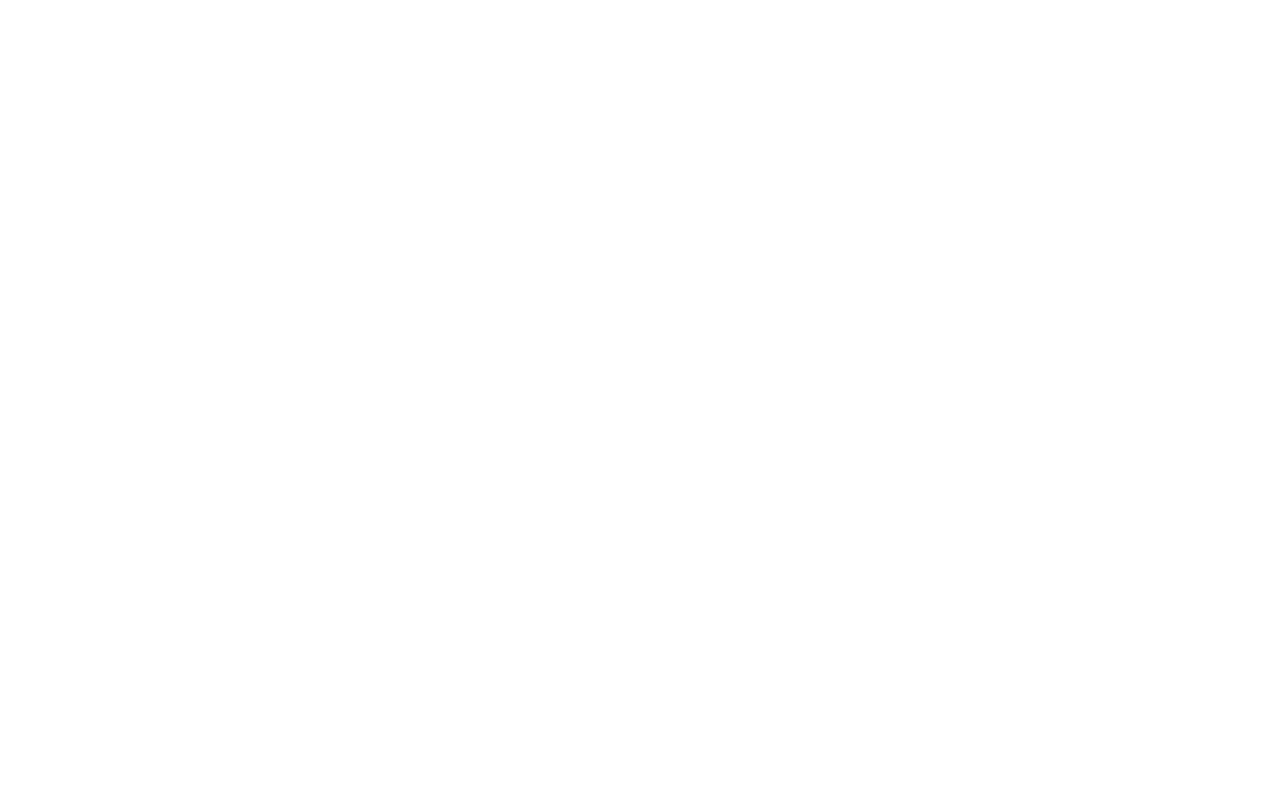
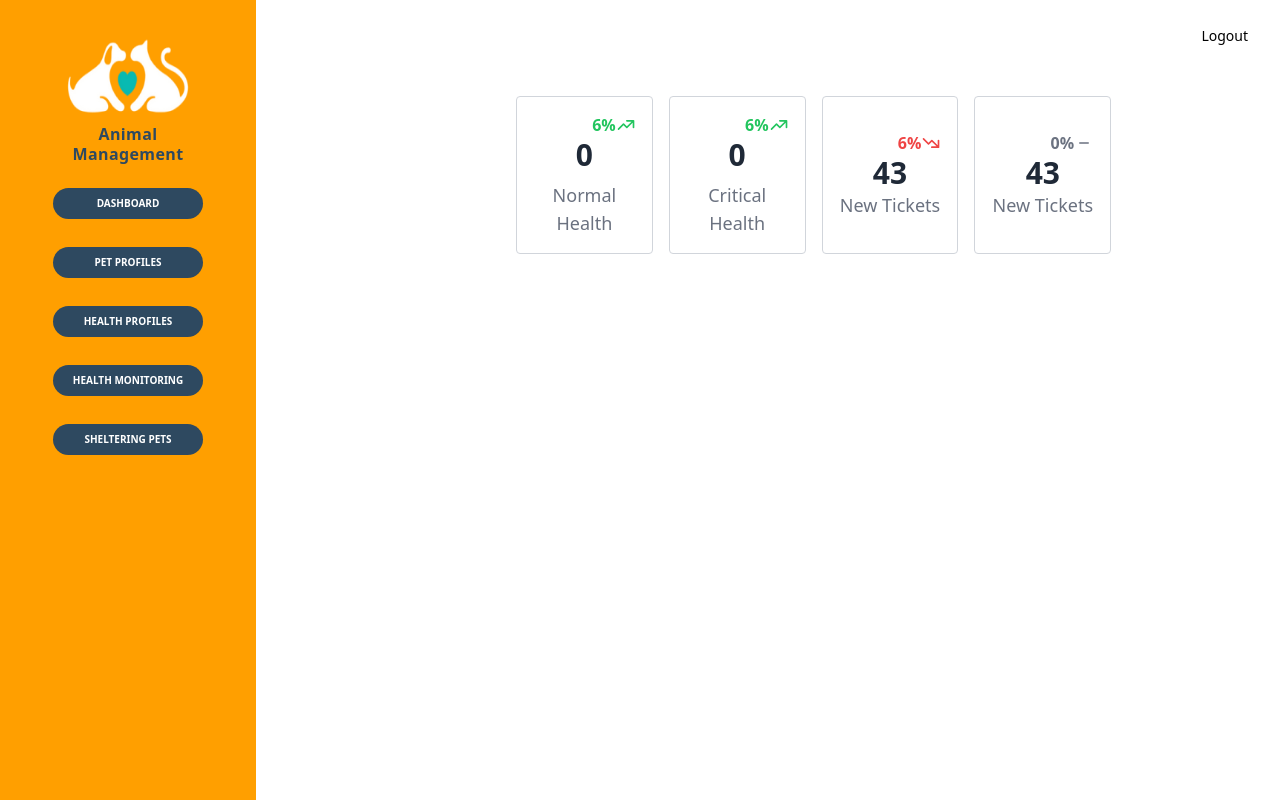
Before and after one commit to sandarujayathilaka/ITP_Frontend, a React (Create React App) app: page /petprofile/dashboard in a window 1280 px wide. Before the commit this address had no page. Built offline with nearby package versions, Linux system fonts and the light colour scheme; no server answers.

Commit message:
added dashboard

```diff
--- a/src/App.js
+++ b/src/App.js
@@ -21,6 +21,7 @@
 import Footer from './components/common/Footer';
 import Report from './components/Animal_Management/Health_Profile/Report';
 import UpdateVac from './components/Animal_Management/Health_Profile/UpdateVac';
+import Dashboard from './components/Animal_Management/Dashboard/Dashboard';
 
 
 function App() {
@@ -41,11 +42,13 @@
                 <Route path='healthprofile' element={<HealthProfile />} />
                 <Route path='displayhealth/:id' element={<DisplayHealth />} />
                 <Route  path='addvac/:id/:state' element={<Addvac/>}/>
+                <Route path='dashboard' element={<Dashboard />} />
 
             </Route>
 
             <Route path='/UpdateHealth/:id' element={<UpdateHealth/>}/>
             <Route path='/test/:id/qrcode' element={<Test />} />
+
             <Route path='/upvac/:id/:index/:state' element={<UpdateVac />} />
             {/* <Route  path='/vacreport/:id' element={<VacReport/>}/> */}
 
--- /dev/null
+++ b/src/components/Animal_Management/Dashboard/Dashboard.jsx
@@ -0,0 +1,85 @@
+// In PetCounts.js
+
+import axios from 'axios';
+import React, { useState, useEffect } from 'react';
+
+function Dashboard() {
+  const [normalCount, setNormalCount] = useState(0);
+  const [criticalCount, setCriticalCount] = useState(0);
+
+  useEffect(() => {
+    async function healthCounts() {
+      try {
+        const response = await axios.get('http://localhost:5000/api/vet/statuscount');
+        setNormalCount(response.data.normalCount);
+        setCriticalCount(response.data.criticalCount);
+      } catch (err) {
+        console.error(err);
+      }
+    }
+    healthCounts();
+  }, []);
+
+  return (
+    <>
+
+<div id="wrapper" class="ml-[500px] mt-[80px] px-4 py-4 mx-auto">
+            <div class="sm:grid sm:h-32 sm:grid-flow-row sm:gap-4 sm:grid-cols-5">
+                <div id="jh-stats-positive" class="flex flex-col justify-center px-4 py-4 bg-white border border-gray-300 rounded">
+                    <div>
+                        <div>
+                            <p class="flex items-center justify-end text-green-500 text-md">
+                                <span class="font-bold">6%</span>
+                                <svg xmlns="http://www.w3.org/2000/svg" class="w-5 h-5 fill-current" viewBox="0 0 24 24"><path class="heroicon-ui" d="M20 15a1 1 0 002 0V7a1 1 0 00-1-1h-8a1 1 0 000 2h5.59L13 13.59l-3.3-3.3a1 1 0 00-1.4 0l-6 6a1 1 0 001.4 1.42L9 12.4l3.3 3.3a1 1 0 001.4 0L20 9.4V15z"/></svg>
+                            </p>
+                        </div>
+                        <p class="text-3xl font-semibold text-center text-gray-800">{normalCount}</p>
+                        <p class="text-lg pt-2 text-center text-gray-500">Normal Health</p>
+                    </div>
+                </div>
+
+                <div id="jh-stats-positive" class="flex flex-col justify-center px-4 py-4 bg-white border border-gray-300 rounded">
+                    <div>
+                        <div>
+                            <p class="flex items-center justify-end text-green-500 text-md">
+                                <span class="font-bold">6%</span>
+                                <svg xmlns="http://www.w3.org/2000/svg" class="w-5 h-5 fill-current" viewBox="0 0 24 24"><path class="heroicon-ui" d="M20 15a1 1 0 002 0V7a1 1 0 00-1-1h-8a1 1 0 000 2h5.59L13 13.59l-3.3-3.3a1 1 0 00-1.4 0l-6 6a1 1 0 001.4 1.42L9 12.4l3.3 3.3a1 1 0 001.4 0L20 9.4V15z"/></svg>
+                            </p>
+                        </div>
+                        <p class="text-3xl font-semibold text-center text-gray-800">{criticalCount}</p>
+                        <p class="text-lg text-center pt-2 text-gray-500">Critical Health</p>
+                    </div>
+                </div>
+
+                <div id="jh-stats-negative" class="flex flex-col justify-center px-4 py-4 mt-4 bg-white border border-gray-300 rounded sm:mt-0">
+                    <div>
+                        <div>
+                            <p class="flex items-center justify-end text-red-500 text-md">
+                                <span class="font-bold">6%</span>
+                                <svg xmlns="http://www.w3.org/2000/svg" class="w-5 h-5 fill-current" viewBox="0 0 24 24"><path class="heroicon-ui" d="M20 9a1 1 0 012 0v8a1 1 0 01-1 1h-8a1 1 0 010-2h5.59L13 10.41l-3.3 3.3a1 1 0 01-1.4 0l-6-6a1 1 0 011.4-1.42L9 11.6l3.3-3.3a1 1 0 011.4 0l6.3 6.3V9z"/></svg>
+                            </p>
+                        </div>
+                        <p class="text-3xl font-semibold text-center text-gray-800">43</p>
+                        <p class="text-lg text-center text-gray-500">New Tickets</p>
+                    </div>
+                </div>
+
+                <div id="jh-stats-neutral" class="flex flex-col justify-center px-4 py-4 mt-4 bg-white border border-gray-300 rounded sm:mt-0">
+                    <div>
+                        <div>
+                            <p class="flex items-center justify-end text-gray-500 text-md">
+                                <span class="font-bold">0%</span>
+                                <svg xmlns="http://www.w3.org/2000/svg" class="w-5 h-5 fill-current" viewBox="0 0 24 24"><path class="heroicon-ui" d="M17 11a1 1 0 010 2H7a1 1 0 010-2h10z"/></svg>
+                            </p>
+                        </div>
+                        <p class="text-3xl font-semibold text-center text-gray-800">43</p>
+                        <p class="text-lg text-center text-gray-500">New Tickets</p>
+                    </div>
+                </div>
+            </div>
+        </div>
+    </>
+  );
+}
+
+export default Dashboard;
--- a/src/components/portals/VetPortal.jsx
+++ b/src/components/portals/VetPortal.jsx
@@ -44,8 +44,8 @@
 
    <div className="my-6 ">
 
-   <Link to='#'
-       className=" bg-[#2E4960] px-[15px] py-[8px] rounded-[120px] font-bold text-white text-[10px] block w-[150px] text-center mb-7 mx-auto"
+   <Link to='dashboard'
+       className=" bg-[#2E4960] px-[15px] hover:bg-[#797979] py-[8px] rounded-[120px] font-bold text-white text-[10px] block w-[150px] text-center mb-7 mx-auto"
        >DASHBOARD</Link>
 
        <Link to="allpetprofile"
```
